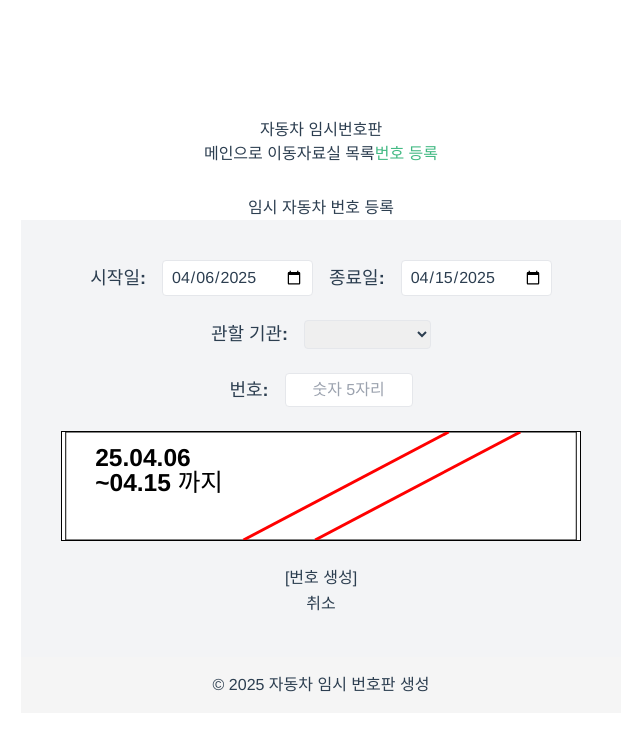
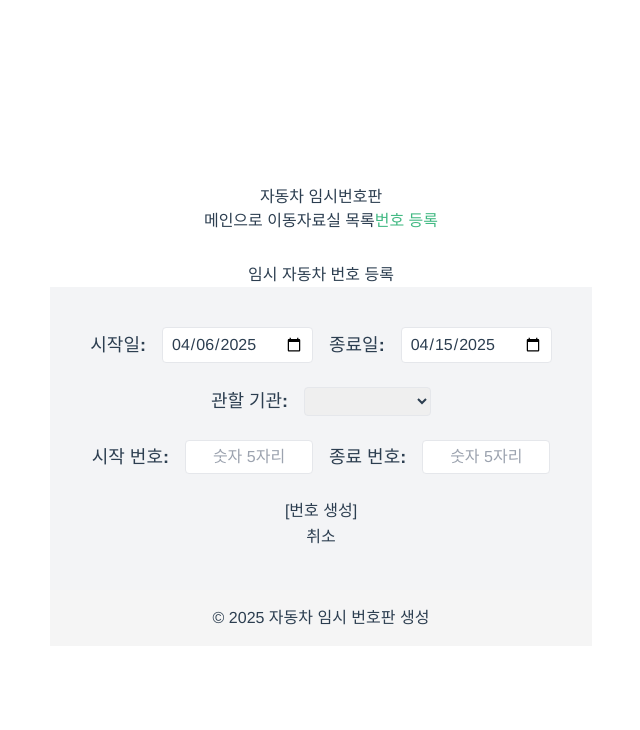
Before and after one commit to parkyoungmean/make-car-numbers, a Vue app: page /numberinsert in a window 1280 px wide. Shown: the top 730 px of the page, without its empty margins (319-959 px from the left). Built offline with nearby package versions, Linux system fonts and the light colour scheme.

Commit message:
1-3 make car numbers by v-for

```diff
--- a/src/views/NumberInsert.vue
+++ b/src/views/NumberInsert.vue
@@ -36,7 +36,7 @@
 
         <!-- 번호 입력 -->
         <div class="flex space-x-4 items-center">
-          <label class="text-lg font-semibold">번호:</label>
+          <label class="text-lg font-semibold">시작 번호:</label>
           <input
             type="text"
             v-model="data.startNumber"
@@ -44,21 +44,51 @@
             class="border px-2 py-1 rounded w-32 text-center"
             placeholder="숫자 5자리"
           />
+          <label for="" class="text-lg font-semibold">종료 번호:</label>
+          <input
+            type="text"
+            v-model="data.endNumber"
+            maxlength="5"
+            class="border px-2 py-1 rounded w-32 text-center"
+            placeholder="숫자 5자리"
+          />
         </div>
 
         <!-- 임시운행번호판 SVG -->
+        <div v-for="num in generatedNumbers" :key="num">
           <svg
             viewBox="0 0 520 110"
             xmlns="http://www.w3.org/2000/svg"
-          class="w-[520px] h-[110px] border border-black bg-white"
+            class="w-[520px] h-[110px] border border-black bg-white mb-4"
           >
             <!-- 외곽 테두리 -->
-        <rect x="0" y="0" width="520" height="110" fill="white" stroke="black" />
+            <rect
+              x="0"
+              y="0"
+              width="520"
+              height="110"
+              fill="white"
+              stroke="black"
+            />
 
             <!-- 대각선 선 두 줄 -->
             <svg class="absolute top-0 left-0 w-full h-full">
-      <line x1="181" y1="110" x2="390" y2="0" stroke="red" stroke-width="3" />
-      <line x1="254" y1="110" x2="463" y2="0" stroke="red" stroke-width="3" />
+              <line
+                x1="181"
+                y1="110"
+                x2="390"
+                y2="0"
+                stroke="red"
+                stroke-width="3"
+              />
+              <line
+                x1="254"
+                y1="110"
+                x2="463"
+                y2="0"
+                stroke="red"
+                stroke-width="3"
+              />
             </svg>
 
             <!-- 날짜 영역 -->
@@ -83,9 +113,11 @@
               letter-spacing="8"
               font-family="Arial, sans-serif"
             >
-            {{ data.startNumber }}
+              {{ num }}
             </text>
           </svg>
+        </div>
+
         <div class="field is-grouped">
           <div class="control">
             <button class="button is-link">[번호 생성]</button>
@@ -100,15 +132,15 @@
 </template>
 
 <script setup>
-import { ref } from "vue";
+import { ref, computed } from "vue";
 /* import { useNumberStore } from '../store/numberStore'; */
 import { useRouter } from "vue-router";
 /* const numberStore = useNumberStore(); */
 const router = useRouter();
 const data = ref({
   authority: "",
-  firstNumber: "",
-  lastNumber: "",
+  startNumber: "",
+  endNumber: "",
 });
 
 const validUntil = ref("2025-04-30");
@@ -121,7 +153,6 @@ const updateDate = () => {
   validUntil.value = formatDate(dateInput.value);
 };
 
-/* 5 */
 const startDateInput = ref("2025-04-06");
 const endDateInput = ref("2025-04-15");
 
@@ -140,6 +171,20 @@ const updateEnd = () => {
   formattedEndDate.value = formatDate(endDateInput.value, true);
 };
 
+
+const padNumber = (num) => num.toString().padStart(5, '0');
+
+const generatedNumbers = computed(() => {
+  const start = parseInt(data.value.startNumber);
+  const end = parseInt(data.value.endNumber);
+  if (isNaN(start) || isNaN(end) || start > end) return [];
+  const range = [];
+  for (let i = start; i <= end; i++) {
+    range.push(padNumber(i));
+  }
+  return range;
+});
+
 const submitForm = async () => {
   const formData = new FormData();
   formData.append("region", data.value.authority);
```
Lines whose indentation alone changed are shown as unchanged.
